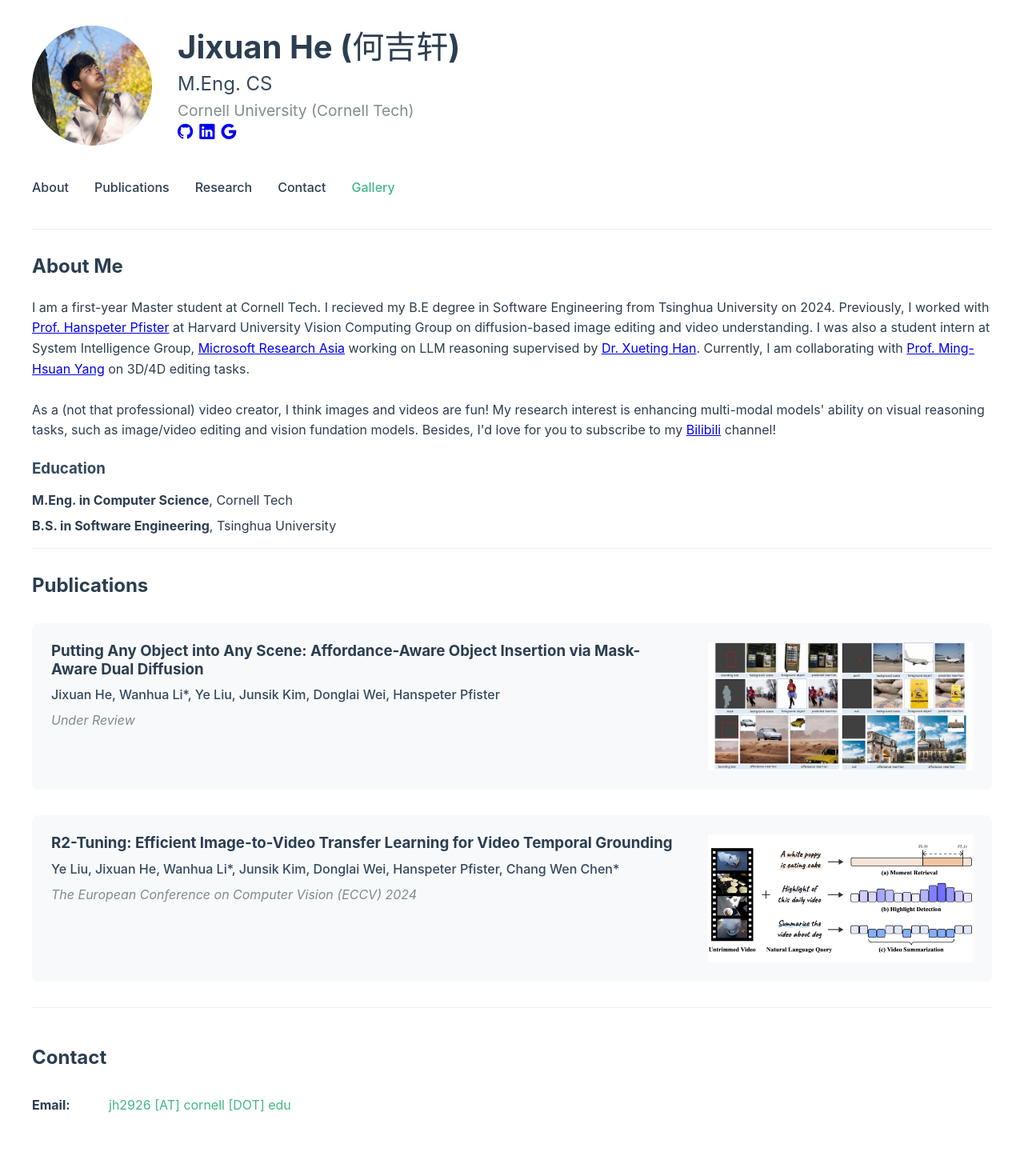
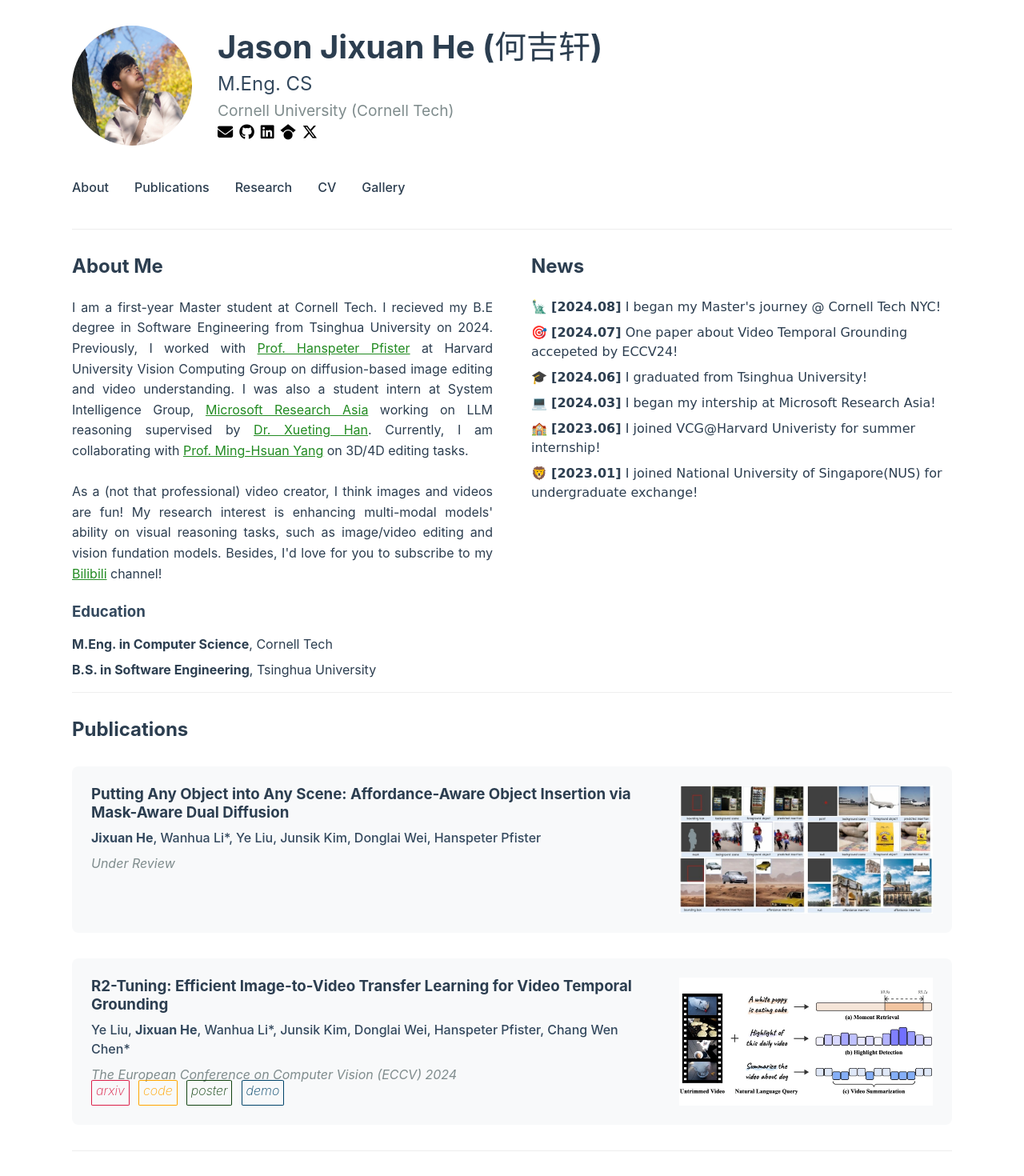
Before and after one commit to KaKituken/home, a Vue app: page / in a window 1280 px wide. Shown: the top 1470 px of the page at 80% size. Built offline with nearby package versions, Linux system fonts and the light colour scheme.

Commit message:
feat: news & links

```diff
--- a/index.html
+++ b/index.html
@@ -4,12 +4,13 @@
     <meta charset="UTF-8">
     <meta name="google-site-verification" content="59rQnHgtJuk_6RCdA8dXdmeWUAfI3TxRRoZKHt1bpg0" />
     <link rel="icon" href="/icon.png">
-    <title>Jixuan HE - Personal Website</title>
+    <title>Jixuan HE - Homepage</title>
     <meta name="description" content="Welcome to the personal website of Jixuan He, showcasing projects, blog posts, and more.">
-    <meta name="keywords" content="personal website, portfolio, projects, blog, GitHub Pages">
+    <meta name="keywords" content="personal website, homepage, portfolio, projects, blog, GitHub Pages">
   </head>
   <body>
     <div id="app"></div>
     <script type="module" src="/src/main.js"></script>
   </body>
+  <script src="https://kit.fontawesome.com/edbd5e8a16.js" crossorigin="anonymous"></script>
 </html>
--- a/jsconfig.json
+++ b/jsconfig.json
@@ -4,5 +4,5 @@
       "@/*": ["./src/*"]
     }
   },
-  "exclude": ["node_modules", "dist"]
+  "exclude": ["node_modules", "dist"],
 }
--- a/src/components/About.vue
+++ b/src/components/About.vue
@@ -4,14 +4,24 @@
 
 <template>
   <section id="about" class="section">
+    <div class="about-container">
       <h2>About Me</h2>
-    <p>I am a first-year Master student at Cornell Tech. I recieved my B.E degree in Software Engineering from Tsinghua University on 2024.
-        Previously, I worked with <a href="https://vcg.seas.harvard.edu/people/hanspeter-pfister">Prof. Hanspeter Pfister</a> at Harvard University Vision Computing Group on diffusion-based image editing and video understanding.
-        I was also a student intern at System Intelligence Group, <a href="https://www.microsoft.com/en-us/research/lab/microsoft-research-asia/">Microsoft Research Asia</a> working on LLM reasoning supervised by <a href="https://scholar.google.com/citations?user=UUyVnqgAAAAJ&hl=en">Dr. Xueting Han</a>.
-        Currently, I am collaborating with <a href="https://faculty.ucmerced.edu/mhyang/">Prof. Ming-Hsuan Yang</a> on 3D/4D editing tasks.<br><br>
+      <p>I am a first-year Master student at Cornell Tech. I recieved my B.E degree in Software Engineering from
+        Tsinghua University on 2024.
+        Previously, I worked with <a href="https://vcg.seas.harvard.edu/people/hanspeter-pfister">Prof. Hanspeter
+          Pfister</a> at Harvard University Vision Computing Group on diffusion-based image editing and video
+        understanding.
+        I was also a student intern at System Intelligence Group, <a
+          href="https://www.microsoft.com/en-us/research/lab/microsoft-research-asia/">Microsoft Research Asia</a>
+        working on LLM reasoning supervised by <a
+          href="https://scholar.google.com/citations?user=UUyVnqgAAAAJ&hl=en">Dr. Xueting Han</a>.
+        Currently, I am collaborating with <a href="https://faculty.ucmerced.edu/mhyang/">Prof. Ming-Hsuan Yang</a> on
+        3D/4D editing tasks.<br><br>
 
-        As a (not that professional) video creator, I think images and videos are fun! My research interest is enhancing multi-modal models' ability on visual reasoning tasks, such as image/video editing and vision fundation models.
-        Besides, I'd love for you to subscribe to my <a href="https://space.bilibili.com/15085238?spm_id_from=333.1007.0.0">Bilibili</a> channel!
+        As a (not that professional) video creator, I think images and videos are fun! My research interest is enhancing
+        multi-modal models' ability on visual reasoning tasks, such as image/video editing and vision fundation models.
+        Besides, I'd love for you to subscribe to my <a
+          href="https://space.bilibili.com/15085238?spm_id_from=333.1007.0.0">Bilibili</a> channel!
       </p>
       <div class="education">
         <h3>Education</h3>
@@ -20,13 +30,39 @@
           <li><b>B.S. in Software Engineering</b>, Tsinghua University</li>
         </ul>
       </div>
+    </div>
+    <div class="news-container">
+      <h2>News</h2>
+      <ul>
+        <li>🗽 <b>[2024.08]</b> I began my Master's journey @ Cornell Tech NYC!</li>
+        <li>🎯 <b>[2024.07]</b> One paper about Video Temporal Grounding accepeted by ECCV24!</li>
+        <li>🎓 <b>[2024.06]</b> I graduated from Tsinghua University!</li>
+        <li>💻 <b>[2024.03]</b> I began my intership at Microsoft Research Asia!</li>
+        <li>🏫 <b>[2023.06]</b> I joined VCG@Harvard Univeristy for summer internship!</li>
+        <li>🦁 <b>[2023.01]</b> I joined National University of Singapore(NUS) for undergraduate exchange!</li>
+      </ul>
+    </div>
   </section>
 </template>
 
 <style scoped>
 .section {
+  display: flex;
   padding: 0rem 0;
   border-bottom: 1px solid #eee;
+  gap: 3rem;
+}
+
+.about-container {
+  flex: 3;
+}
+
+a {
+  color: #228b22;
+}
+
+a:hover {
+  color: #3dba56;
 }
 
 h2 {
@@ -42,6 +78,7 @@
 p {
   line-height: 1.6;
   color: #2c3e50;
+  text-align: justify;
 }
 
 ul {
@@ -53,4 +90,15 @@
   margin: 0.5rem 0;
   color: #2c3e50;
 }
+
+.news-container {
+  flex: 3;
+  width: 10rem;
+  height: 10rem;
+  /* background-color: #228b22; */
+}
+
+.news-container ul {
+  font-family: comic sans ms;
+}
 </style>
--- a/src/components/Header.vue
+++ b/src/components/Header.vue
@@ -1,7 +1,11 @@
 <script setup>
-const name = "Jixuan He (何吉轩)"
+const name = "Jason Jixuan He (何吉轩)"
 const title = "M.Eng. CS"
 const institution = "Cornell University (Cornell Tech)"
+
+const props = defineProps({
+  scrollToSection: Function
+});
 </script>
 
 <template>
@@ -15,23 +19,26 @@
         <h2>{{ title }}</h2>
         <h3>{{ institution }}</h3>
         <div class="social-media">
-            <a href="https://github.com/KaKituken" target="_blank" rel="noopener noreferrer"><i class="bi bi-github"></i></a>
-            <a href="https://www.linkedin.com/in/jixuan-he/" target="_blank" rel="noopener noreferrer"><i class="bi bi-linkedin"></i></a>
-            <a href="https://scholar.google.com/citations?user=xCIYDzsAAAAJ&hl=en" target="_blank" rel="noopener noreferrer"><i class="bi bi-google"></i></a>
+            <a href="mailto:jh2926@cornell.edu" class="icon-link"><i class="fa-solid fa-envelope"></i></a>
+            <a href="https://github.com/KaKituken" target="_blank" rel="noopener noreferrer"><i class="fa-brands fa-github"></i></a>
+            <a href="https://www.linkedin.com/in/jixuan-he/" target="_blank" rel="noopener noreferrer"><i class="fa-brands fa-linkedin"></i></a>
+            <a href="https://scholar.google.com/citations?user=xCIYDzsAAAAJ&hl=en" target="_blank" rel="noopener noreferrer"><i class="fa-brands fa-google-scholar"></i></a>
+            <a href="https://x.com/kirino_ken" target="_blank" rel="noopener noreferrer"><i class="fa-brands fa-x-twitter"></i></a>
         </div>
       </div>
     </div>
     <nav>
-      <a href="#about">About</a>
-      <a href="#publications">Publications</a>
-      <a href="#research">Research</a>
-      <a href="#contact">Contact</a>
+      <a href="#about" @click.prevent="scrollToSection('about')">About</a>
+      <a href="#publications" @click.prevent="scrollToSection('publications')">Publications</a>
+      <a href="#research" @click.prevent="scrollToSection('research')">Research</a>
+      <router-link to="/cv" class="gallery-link">CV</router-link>
       <router-link to="/gallery" class="gallery-link">Gallery</router-link>
     </nav>
   </header>
 </template>
 
 <style scoped>
+
 .header {
   padding: 2rem 0;
   border-bottom: 1px solid #eee;
@@ -86,8 +93,19 @@
     gap: 0.5rem;
 }
 
+.social-media a {
+  text-align: center;
+}
+
 .social-media i {
     font-size: 1.2rem;
+    text-align: center;
+    color: black;
+    line-height: inherit;
+}
+
+.social-media i:hover {
+  color: #228b22;
 }
 
 nav {
@@ -103,10 +121,10 @@
 }
 
 nav a:hover, nav a.router-link-active {
-  color: #42b883;
+  color: #228b22;
 }
 
 .gallery-link {
-  color: #42b883;
+  color: #2c3e50;
 }
 </style>
--- a/src/components/Publications.vue
+++ b/src/components/Publications.vue
@@ -10,27 +10,27 @@
 const publications = [
   {
     title: "Putting Any Object into Any Scene: Affordance-Aware Object Insertion via Mask-Aware Dual Diffusion",
-    authors: "Jixuan He, Wanhua Li*, Ye Liu, Junsik Kim, Donglai Wei, Hanspeter Pfister",
+    authors: "<strong>Jixuan He</strong>, Wanhua Li*, Ye Liu, Junsik Kim, Donglai Wei, Hanspeter Pfister",
     journal: "Under Review",
     year: null,
     preview: `${import.meta.env.BASE_URL}assets/he2024affordance.jpg`,
-    abstract: null,
     arxiv: null,
     code: null,
-    poster: null,
-    demo: null
+    project: null,
+    demo: null,
+    poster: null
   },
   {
     title: "R2-Tuning: Efficient Image-to-Video Transfer Learning for Video Temporal Grounding",
-    authors: "Ye Liu, Jixuan He, Wanhua Li*, Junsik Kim, Donglai Wei, Hanspeter Pfister, Chang Wen Chen*",
+    authors: "Ye Liu, <strong>Jixuan He</strong>, Wanhua Li*, Junsik Kim, Donglai Wei, Hanspeter Pfister, Chang Wen Chen*",
     journal: "The European Conference on Computer Vision (ECCV)",
     year: 2024,
     preview: `${import.meta.env.BASE_URL}assets/liu2024tuning.jpg`,
-    abstract: null,
-    arxiv: null,
-    code: null,
-    poster: null,
-    demo: null
+    arxiv: "https://arxiv.org/abs/2404.00801",
+    code: "https://github.com/yeliudev/R2-Tuning?tab=readme-ov-file",
+    project: null,
+    demo: "https://huggingface.co/spaces/yeliudev/R2-Tuning",
+    poster: "https://yeliu.dev/lib/files/r2tuning_poster.pdf"
   }
 ]
 
@@ -52,7 +52,23 @@
             <h3>{{ pub.title }}</h3>
             <p class="authors" v-html="pub.highlightedAuthors"></p>
             <p class="journal">{{ pub.journal }} {{ pub.year }}</p>
-            <p class="abstract">{{ pub.abstract }}</p>
+            <div class="links">
+              <a class="links-item arxiv" v-if="pub.arxiv" :href="pub.arxiv">
+                arxiv
+              </a>
+              <a class="links-item code" v-if="pub.code" :href="pub.code">
+                code
+              </a>
+              <a class="links-item project" v-if="pub.project" :href="pub.project">
+                project
+              </a>
+              <a class="links-item poster" v-if="pub.poster" :href="pub.poster">
+                poster
+              </a>
+              <a class="links-item demo" v-if="pub.demo" :href="pub.demo">
+                demo
+              </a>
+            </div>
           </div>
           <div class="publication-preview">
             <img
@@ -98,6 +114,7 @@
 }
 
 .publication-text {
+  position: relative;
   flex: 6;
 }
 
@@ -130,10 +147,80 @@
   line-height: 1.6;
 }
 
-.doi {
-  color: #95a5a6;
-  font-size: 0.9rem;
-  margin: 0.5rem 0 0;
+.publication-content .links {
+  display: flex;
+  position: absolute;
+  width: 100%;
+  height: 2rem;
+  /* background-color: white; */
+  bottom: 0;
+  gap: 0.7rem;
+  line-height: inherit;
+}
+
+.links .links-item {
+  border-width: 1px;
+  border-color: #b9b7bd;
+  border-style: solid;
+  line-height: inherit;
+  padding-left: 5px;
+  padding-right: 5px;
+  font-style: italic;
+  border-radius: 5%;
+  font-weight: 200;
+  text-decoration: none;
+  transition: transform 0.2s, background-color 0.2s;
+}
+
+.links .links-item:hover {
+  transform: scale(1.05);
+  font-weight: 400;
+  color: #f2f1e8;
+}
+
+.links .arxiv {
+  color: #db1f48;
+  border-color: #db1f48;
+}
+
+.links .arxiv:hover {
+  background-color: #db1f48;
+}
+
+.links .code {
+  color: #FFA500;
+  border-color: #FFA500;
+}
+
+.links .code:hover {
+  background-color: #FFA500;
+}
+
+.links .project {
+  color: #01949a;
+  border-color: #01949a;
+}
+
+.links .project:hover{
+  background-color: #01949a;
+}
+
+.links .poster {
+  color: #104210;
+  border-color: #104210;
+}
+
+.links .poster:hover{
+  background-color: #104210;
+}
+
+.links .demo {
+  color: #004369;
+  border-color: #004369;
+}
+
+.links .demo:hover{
+  background-color: #004369;
 }
 
 .publication-preview {
--- a/src/components/Contact.vue
+++ b/src/components/Visit.vue
@@ -8,25 +8,17 @@
 </script>
 
 <template>
-  <section id="contact" class="section">
-    <h2>Contact</h2>
+  <section id="visit" class="section">
+    <h2>Also Visit</h2>
     <div class="contact-info">
       <div class="contact-item">
-        <strong>Email:</strong>
-        <a :href="'mailto:' + contact.email">{{ contact.email }}</a>
-      </div>
-      <!-- <div class="contact-item">
-        <strong>Office:</strong>
-        <span>{{ contact.office }}</span>
+        <strong>Yaqing Yang:</strong>
+        <a href="https://yyqbeatrice.github.io/yaqing">https://yyqbeatrice.github.io/yaqing/</a>
       </div>
       <div class="contact-item">
-        <strong>Address:</strong>
-        <span>{{ contact.address }}</span>
-      </div> -->
-      <!-- <div class="contact-item">
-        <strong>Phone:</strong>
-        <span>{{ contact.phone }}</span>
-      </div> -->
+        <strong>Siwei Li:</strong>
+        <a href="https://www.siweili.tech/">https://www.siweili.tech/</a>
+      </div>
     </div>
   </section>
 </template>
@@ -48,7 +40,7 @@
 }
 
 .contact-item strong {
-  min-width: 80px;
+  /* min-width: 80px; */
   color: #2c3e50;
 }
 
--- a/src/router/index.js
+++ b/src/router/index.js
@@ -1,6 +1,7 @@
 import { createRouter, createWebHashHistory } from 'vue-router'
 import Home from '../views/Home.vue'
 import Gallery from '../views/Gallery.vue'
+import CVView from '@/views/CVView.vue'
 
 const router = createRouter({
   history: createWebHashHistory('/home/'), // 使用 hash 模式，并加上 /home/ 前缀
@@ -14,8 +15,25 @@
       path: '/gallery',
       name: 'gallery',
       component: Gallery
+    },
+    {
+      path: '/cv', // 新增 CV 路由
+      name: 'cv',
+      component: CVView
     }
-  ]
+  ],
+  scrollBehavior(to, from, savedPosition) {
+    if (savedPosition) {
+      return savedPosition
+    } else if (to.hash) {
+      return {
+        el: to.hash,
+        behavior: 'smooth', // 让滚动更平滑
+      }
+    } else {
+      return { top: 0 }
+    }
+  }
 })
 
 export default router
--- /dev/null
+++ b/src/views/CVView.vue
@@ -0,0 +1,59 @@
+<script setup>
+import { ref } from 'vue'
+
+// 定义 CV 的 URL
+const cvUrl = `../assets/CV-JixuanHe.pdf`
+</script>
+
+
+<template>
+  <div class="container">
+    <header class="cv-header">
+      <h1>Curriculum Vitáe</h1>
+      <router-link to="/" class="back-link">← Back to Home</router-link>
+    </header>
+
+    <p>You may preview my CV online or download it <a :href="cvUrl" download>here</a>.</p>
+    <iframe :src="cvUrl" class="cv-preview" frameborder="0"></iframe>
+  </div>
+</template>
+
+<style scoped>
+a {
+  color: #42b883;
+  text-decoration: none;
+}
+
+a:hover {
+  text-decoration: underline;
+}
+
+.container {
+  max-width: 1100px;
+  margin: 0 auto;
+  padding: 2rem;
+}
+
+.cv-header {
+  display: flex;
+  justify-content: space-between;
+  align-items: center;
+  margin-bottom: 2rem;
+}
+
+.back-link {
+  color: #42b883;
+  text-decoration: none;
+  font-weight: 500;
+}
+
+.back-link:hover {
+  text-decoration: underline;
+}
+
+.cv-preview {
+  width: 100%;
+  height: 80vh;
+  border: none;
+}
+</style>
--- a/src/views/Gallery.vue
+++ b/src/views/Gallery.vue
@@ -48,7 +48,7 @@
 
 <style scoped>
 .container {
-  max-width: 1200px;
+  max-width: 1100px;
   margin: 0 auto;
   padding: 2rem;
 }
--- a/src/views/Home.vue
+++ b/src/views/Home.vue
@@ -3,24 +3,32 @@
 import About from '../components/About.vue'
 import Publications from '../components/Publications.vue'
 import Research from '../components/Research.vue'
-import Contact from '../components/Contact.vue'
+import Visit from '../components/Visit.vue'
+
+function scrollToSection(sectionId) {
+  const element = document.getElementById(sectionId);
+  if (element) {
+    element.scrollIntoView({ behavior: 'smooth' });
+  }
+}
 </script>
 
 <template>
   <div class="container">
-    <Header />
+    <Header :scrollToSection="scrollToSection"/>
     <main>
       <About />
       <Publications />
       <Research />
-      <Contact />
+      <Visit />
     </main>
   </div>
 </template>
 
 <style scoped>
 .container {
-  max-width: 1200px;
+  /* max-width: 50vw; */
+  max-width: 1100px;
   margin: 0 auto;
   padding: 0 2rem;
 }
```
Also changed, not shown: 1 other file (tests, documents, lock files or other folders). Lines whose indentation alone changed are shown as unchanged.
